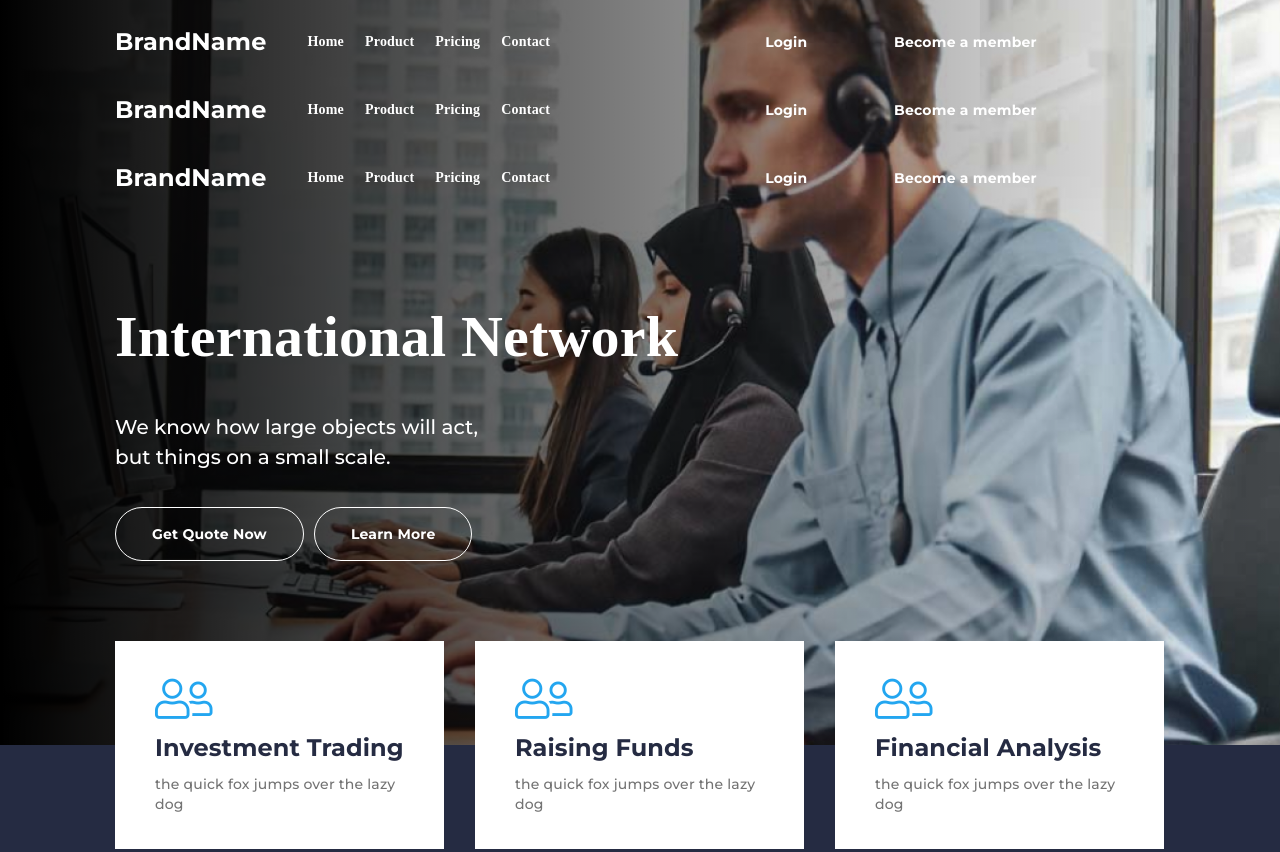
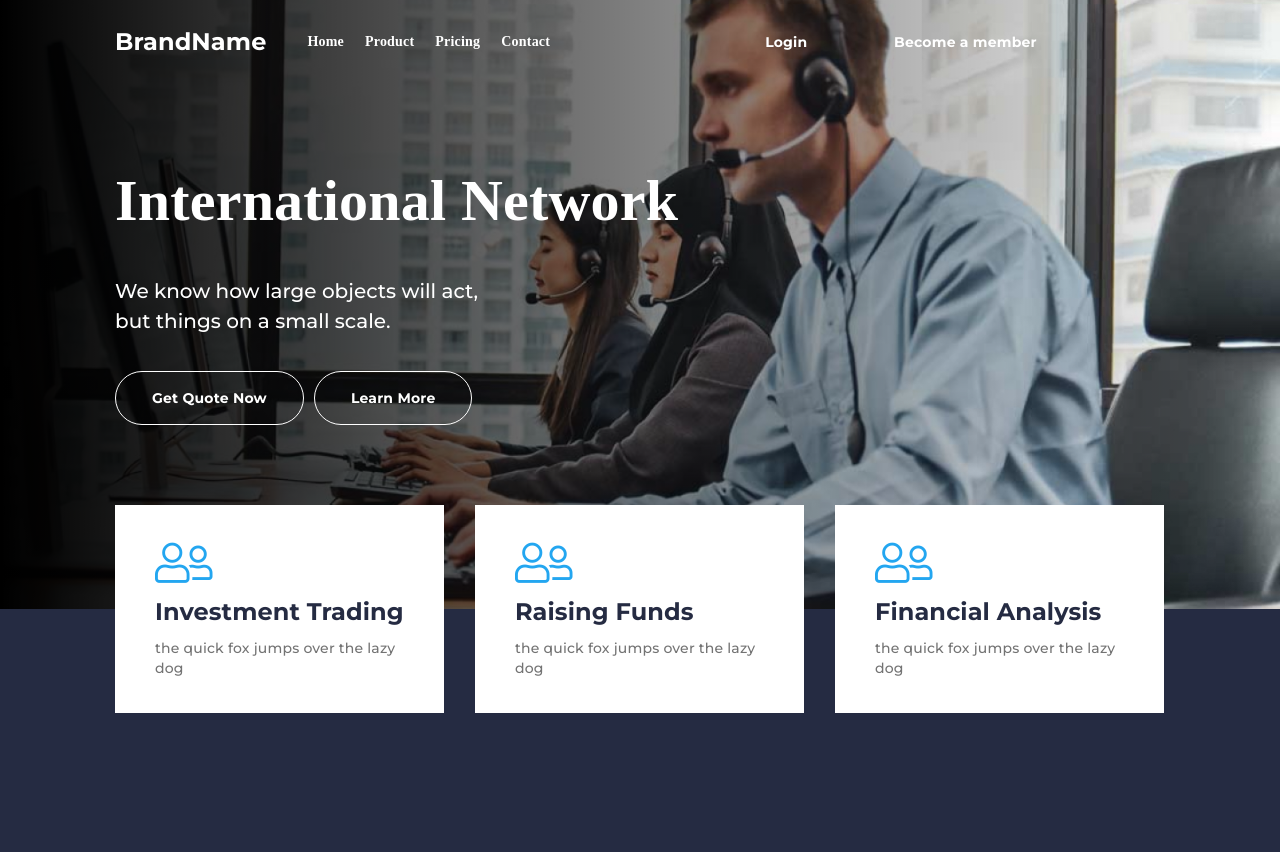
Before and after one commit to Zyodgor/financiary, a plain HTML site: page index.html in a window 1280 px wide. Shown: the top 852 px of the page. Drawn offline with Linux system fonts and the light colour scheme; a web font is replaced by a local one.

Commit message:
Update index.html

```diff
--- a/index.html
+++ b/index.html
@@ -12,36 +12,6 @@
 
     <header class="header">
         <img src="img/header_bg.jpg" alt="" class="header_bg">
-            <nav class="header_nav">
-                <div class="container">
-                 <h2 class="header_nav_logo">BrandName</h2>
-                  <ul class="header_nav_list">
-                    <li><a href="" class="header_nav_link">Home</a></li>
-                    <li><a href="" class="header_nav_link">Product</a></li>
-                    <li><a href="" class="header_nav_link">Pricing</a></li>
-                    <li><a href="" class="header_nav_link">Contact</a></li>
-                  </ul>
-                  <div class="header_nav_buttons">
-                    <a href="" class="header_nav_btn">Login <i class="fas fa-arrow-right arrow_right"></i></a>
-                    <a href="" class="header_nav_btn">Become a member <i class="fas fa-arrow-right arrow_right"></i></a>
-                </div>
-              </div>
-            </nav>
-            <nav class="header_nav">
-                <div class="container">
-                 <h2 class="header_nav_logo">BrandName</h2>
-                  <ul class="header_nav_list">
-                    <li><a href="" class="header_nav_link">Home</a></li>
-                    <li><a href="" class="header_nav_link">Product</a></li>
-                    <li><a href="" class="header_nav_link">Pricing</a></li>
-                    <li><a href="" class="header_nav_link">Contact</a></li>
-                  </ul>
-                  <div class="header_nav_buttons">
-                    <a href="" class="header_nav_btn">Login <i class="fas fa-arrow-right arrow_right"></i></a>
-                    <a href="" class="header_nav_btn">Become a member <i class="fas fa-arrow-right arrow_right"></i></a>
-                </div>
-              </div>
-            </nav>
             <nav class="header_nav">
                 <div class="container">
                  <h2 class="header_nav_logo">BrandName</h2>
```
